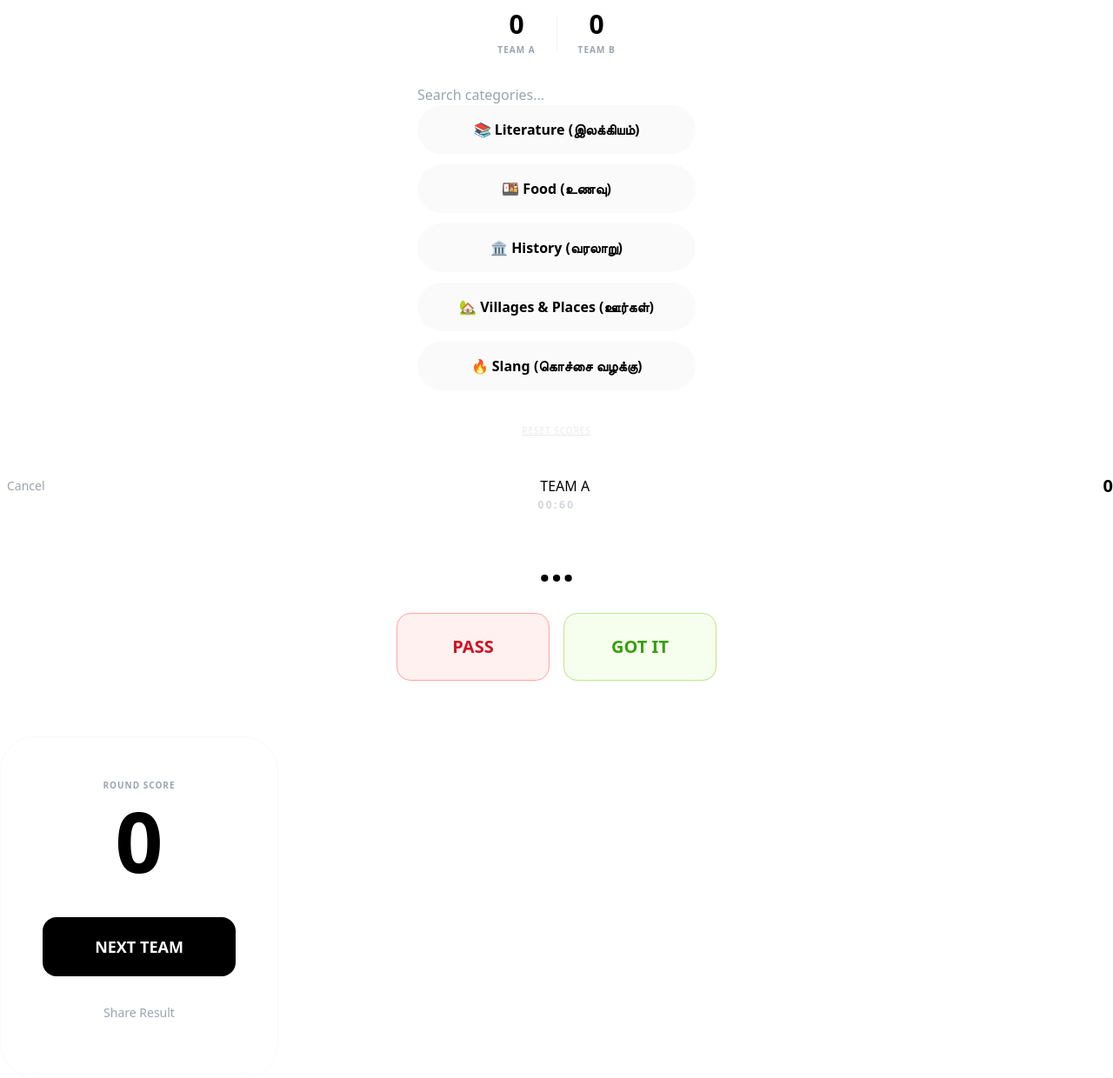
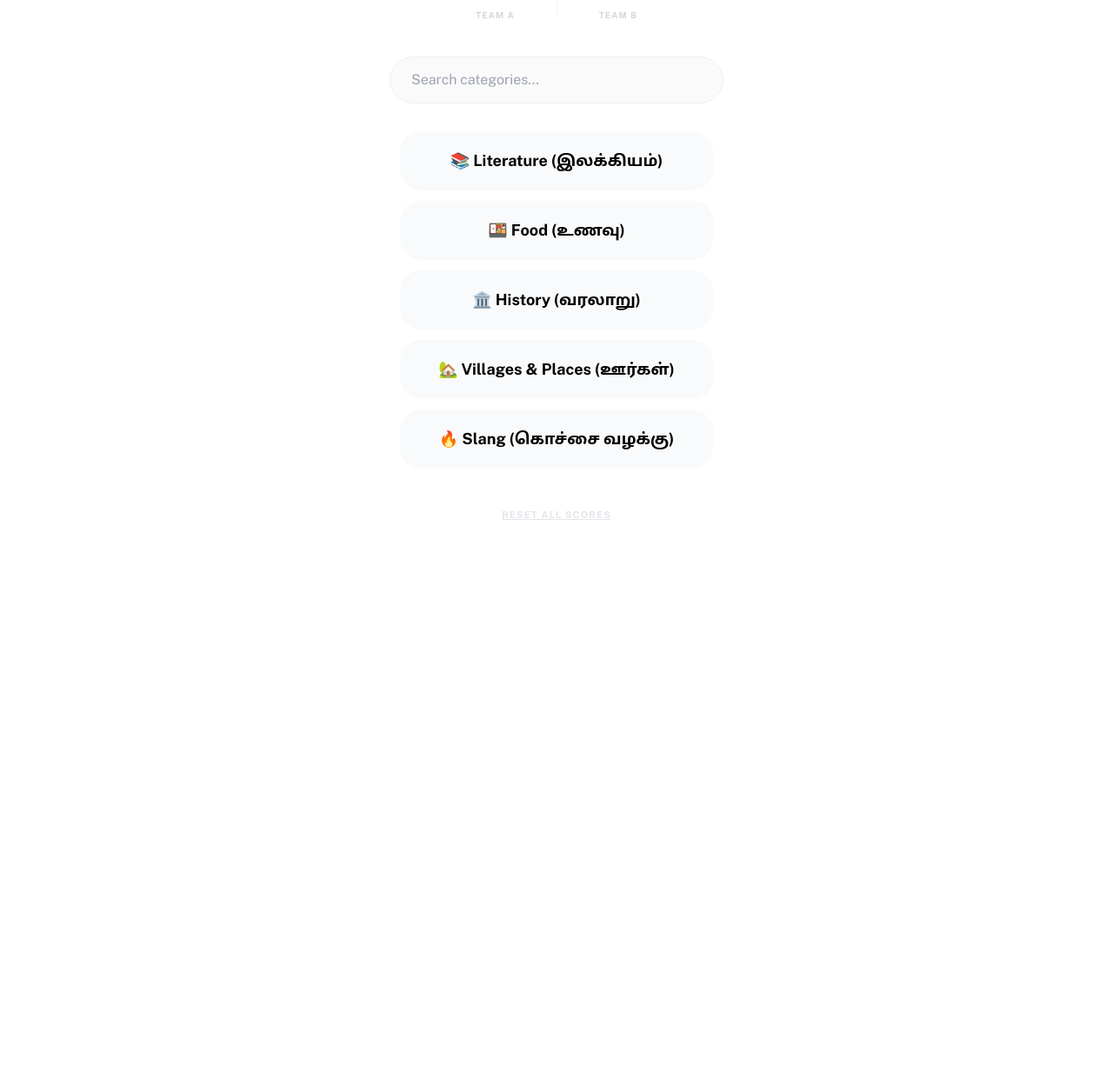
Before and after one commit to SarankanT/oru-varthai, a website: page index.html in a window 1280 px wide. Shown: the part 182-1422 px from the top of the page at 87% size. After the commit the page ends 800 px from the top, so only its background shows below. Drawn offline with nearby package versions, Linux system fonts and the light colour scheme.

Commit message:
✨ Revert to clean web-optimized version

```diff
--- a/index.html
+++ b/index.html
@@ -2,92 +2,80 @@
 <html lang="ta">
 <head>
     <meta charset="UTF-8">
-    <meta name="viewport" content="width=device-width, initial-scale=1.0, maximum-scale=1.0, user-scalable=no, viewport-fit=cover">
+    <meta name="viewport" content="width=device-width, initial-scale=1.0, maximum-scale=1.0, user-scalable=no">
     <title>Oru Varthai - Tamil Charades</title>
     <script src="https://cdn.tailwindcss.com"></script>
     <link href="https://fonts.googleapis.com/css2?family=Public+Sans:wght@400;500;600;700&family=Noto+Sans+Tamil:wght@400;700&display=swap" rel="stylesheet">
-        .category-container {
-            max-height: 400px;
-            overflow-y: auto;
-            padding: 12px;
-            -webkit-overflow-scrolling: touch;
-        }
-        .search-input {
-            width: 100%;
-            padding: 12px 20px;
-            border-radius: 99px;
-            border: 1px solid #f0f0f0;
-            background: #fafafa;
-            margin-bottom: 16px;
-            font-size: 14px;
-            outline: none;
-            transition: all 0.2s;
-        }
-        .search-input:focus {
-            border-color: #1677ff;
-            background: #fff;
-            box-shadow: 0 0 0 4px rgba(22, 119, 255, 0.1);
-        }
+    <style>
+        body { font-family: 'Public Sans', 'Noto Sans Tamil', sans-serif; background: #fff; }
+        .screen { display: none; height: 100vh; width: 100%; padding: 20px; flex-direction: column; }
+        .screen.active { display: flex; }
+        .card-shadow { box-shadow: 0 20px 40px rgba(0,0,0,0.05); }
+        .category-container { max-height: 50vh; overflow-y: auto; padding: 12px; -webkit-overflow-scrolling: touch; }
+        .search-input { width: 100%; padding: 14px 24px; border-radius: 99px; border: 1px solid #f0f0f0; background: #fafafa; margin-bottom: 20px; font-size: 16px; outline: none; transition: all 0.2s; }
+        .search-input:focus { border-color: #000; background: #fff; }
+        .word-pop { animation: pop 0.4s cubic-bezier(0.175, 0.885, 0.32, 1.275); }
+        @keyframes pop { from { opacity: 0; transform: scale(0.9) translateY(10px); } to { opacity: 1; transform: scale(1) translateY(0); } }
     </style>
 </head>
-<body class="overflow-hidden h-screen-ios">
+<body class="overflow-hidden">
 
     <!-- HOME SCREEN -->
-    <div id="screen-home" class="screen active justify-center bg-white">
-        <div class="mb-10 text-center">
-            <h1 class="text-5xl font-extrabold tracking-tight mb-4 text-black">ஒரு வார்த்தை</h1>
-            <p class="text-gray-300 text-xs font-bold tracking-[0.4em] uppercase">ORU VARTHAI</p>
+    <div id="screen-home" class="screen active justify-center text-center">
+        <div class="mb-12">
+            <h1 class="text-6xl font-black tracking-tight mb-2 text-black">ஒரு வார்த்தை</h1>
+            <p class="text-gray-400 text-xs font-bold tracking-[0.5em] uppercase">ORU VARTHAI</p>
         </div>
 
-        <div class="flex justify-center space-x-6 mb-8">
+        <div class="flex justify-center space-x-12 mb-10">
             <div class="text-center">
-                <div id="total-score-1" class="text-3xl font-bold text-black mb-1">0</div>
-                <div class="text-[10px] font-bold text-gray-400 uppercase tracking-widest">Team A</div>
+                <div id="total-score-1" class="text-4xl font-bold text-black mb-1">0</div>
+                <div class="text-[10px] font-black text-gray-300 uppercase tracking-widest">Team A</div>
             </div>
-            <div class="w-px h-10 bg-gray-100 self-center"></div>
+            <div class="w-px h-12 bg-gray-100 self-center"></div>
             <div class="text-center">
-                <div id="total-score-2" class="text-3xl font-bold text-black mb-1">0</div>
-                <div class="text-[10px] font-bold text-gray-400 uppercase tracking-widest">Team B</div>
+                <div id="total-score-2" class="text-4xl font-bold text-black mb-1">0</div>
+                <div class="text-[10px] font-black text-gray-300 uppercase tracking-widest">Team B</div>
             </div>
         </div>
 
-        <div class="w-full max-w-xs mx-auto">
+        <div class="w-full max-w-sm mx-auto">
             <input type="text" id="category-search" class="search-input" placeholder="Search categories..." oninput="filterCategories()">
             <div class="category-container space-y-3" id="category-list">
                 <!-- Categories injected here -->
             </div>
         </div>
 
-        <div class="mt-8 text-center">
-            <button onclick="resetTeams()" class="text-[10px] text-gray-300 font-medium tracking-widest uppercase underline opacity-50">Reset Scores</button>
+        <div class="mt-10">
+            <button onclick="resetTeams()" class="text-[11px] text-gray-300 font-bold tracking-widest uppercase underline opacity-60 hover:opacity-100">Reset All Scores</button>
         </div>
     </div>
 
     <!-- GAMEPLAY SCREEN -->
-    <div id="screen-game" class="screen justify-between items-center py-10">
-        <div class="w-full flex justify-between items-center">
-            <button onclick="confirmQuit()" class="text-gray-400 font-medium px-2 text-sm">Cancel</button>
-            <div id="game-team-name" class="team-pill active uppercase">Team A</div>
-            <div class="text-black font-bold w-10 text-right text-xl tabular-nums" id="game-score">0</div>
+    <div id="screen-game" class="screen justify-between py-12">
+        <div class="w-full flex justify-between items-center px-4">
+            <button onclick="confirmQuit()" class="text-gray-400 font-bold text-sm tracking-tight">QUIT</button>
+            <div id="game-team-name" class="bg-black text-white px-4 py-1 rounded-full text-[10px] font-black uppercase tracking-[0.2em]">Team A</div>
+            <div class="text-black font-black w-10 text-right text-2xl tabular-nums" id="game-score">0</div>
         </div>
 
-        <div class="text-center px-4 flex-1 flex flex-col justify-center w-full" id="game-swipe-area">
-            <div id="timer-pill" class="text-xs font-bold tracking-[0.2em] text-gray-300 mb-8 tabular-nums">00:60</div>
+        <div class="text-center px-6 flex-1 flex flex-col justify-center w-full" id="game-swipe-area">
+            <div id="timer-pill" class="text-sm font-black tracking-[0.3em] text-gray-200 mb-10 tabular-nums">00:60</div>
 
             <div id="card-content" class="word-pop space-y-6">
-                <h2 id="word-tamil" class="text-5xl font-extrabold leading-tight text-black">...</h2>
-                <div class="space-y-2">
-                    <p id="word-phonetic" class="text-2xl font-semibold text-gray-600 italic"></p>
-                    <p id="word-meaning" class="text-sm text-gray-400 font-normal px-8 leading-relaxed"></p>
+                <h2 id="word-tamil" class="text-6xl font-black leading-tight text-black">...</h2>
+                <div class="space-y-3">
+                    <p id="word-phonetic" class="text-2xl font-bold text-gray-500 italic"></p>
+                    <p id="word-meaning" class="text-base text-gray-400 font-medium px-10 leading-relaxed"></p>
                 </div>
             </div>
         </div>
 
-        <div class="w-full max-w-sm mx-auto grid grid-cols-2 gap-4 pb-6 px-2">
-            <button onclick="handleAction('pass')" class="ant-btn py-6 bg-[#fff1f0] border border-[#ffa39e] rounded-2xl text-[#cf1322] font-bold text-xl">
+        <div class="w-full max-w-md mx-auto grid grid-cols-2 gap-4 px-4 pb-4">
+            <button onclick="handleAction('pass')" class="py-6 bg-red-50 text-red-500 rounded-3xl font-black text-xl active:scale-95 transition-transform">
                 PASS
             </button>
-            <button onclick="handleAction('correct')" class="ant-btn py-6 bg-[#f6ffed] border border-[#b7eb8f] rounded-2xl text-[#389e0d] font-bold text-xl shadow-sm">
+            <button onclick="handleAction('correct')" class="py-6 bg-green-50 text-green-600 rounded-3xl font-black text-xl shadow-sm active:scale-95 transition-transform">
                 GOT IT
             </button>
         </div>
@@ -95,14 +83,14 @@
 
     <!-- RESULTS SCREEN -->
     <div id="screen-results" class="screen justify-center items-center text-center">
-        <div class="bg-white p-12 rounded-[40px] w-full max-w-xs border border-gray-50 card-shadow">
-            <h2 class="text-gray-400 font-bold mb-2 uppercase tracking-widest text-[10px]">Round Score</h2>
-            <div class="text-8xl font-bold text-black mb-10" id="final-score">0</div>
+        <div class="bg-white p-14 rounded-[50px] w-full max-w-sm border border-gray-50 card-shadow">
+            <h2 class="text-gray-300 font-black mb-3 uppercase tracking-widest text-[11px]">Round Score</h2>
+            <div class="text-9xl font-black text-black mb-12" id="final-score">0</div>
 
-            <button onclick="showScreen('home')" class="ant-btn w-full py-5 bg-black text-white font-bold rounded-2xl text-lg mb-4">
-                NEXT TEAM
+            <button onclick="showScreen('home')" class="w-full py-6 bg-black text-white font-black rounded-3xl text-xl mb-6 active:scale-95 transition-transform">
+                CONTINUE
             </button>
-            <button onclick="shareScore()" class="ant-btn w-full py-4 bg-transparent text-gray-400 rounded-2xl font-medium text-sm">
+            <button onclick="shareScore()" class="w-full py-2 bg-transparent text-gray-300 rounded-2xl font-bold text-xs uppercase tracking-widest">
                 Share Result
             </button>
         </div>
@@ -119,13 +107,11 @@
 
         const loadGame = async () => {
             try {
-                // CTO: Implementing dynamic JSON loading for Expansion Packs
                 const response = await fetch('data/master_pack.json');
                 if (!response.ok) throw new Error('Master pack not found');
                 categories = await response.json();
             } catch (e) {
                 console.error('Loading fallback content', e);
-                // COO: Fallback to minimal hardcoded if network fails
                 categories = {
                     "🎬 Movies": [
                         ["பாட்ஷா", "Baasha", "A legendary 1995 gangster film starring Rajinikanth"]
@@ -143,7 +129,7 @@
                 .filter(cat => cat.toLowerCase().includes(filter.toLowerCase()))
                 .forEach(cat => {
                     const btn = document.createElement('button');
-                    btn.className = "category-pill w-full py-4 px-6 bg-[#fafafa] rounded-full text-center font-semibold text-base transition-all active:scale-[0.98] active:bg-gray-100";
+                    btn.className = "w-full py-5 px-8 bg-gray-50 hover:bg-gray-100 rounded-3xl text-center font-bold text-lg transition-all active:scale-95 mb-3 block";
                     btn.innerText = cat;
                     btn.onclick = () => startGame(cat);
                     list.appendChild(btn);
@@ -161,7 +147,7 @@
         };
 
         const resetTeams = () => {
-            if (confirm("Reset all team points?")) {
+            if (confirm("Clear all team points?")) {
                 teamScores = { 1: 0, 2: 0 };
                 currentTeam = 1;
                 updateTotalDisplay();
@@ -185,10 +171,7 @@
         };
 
         const nextWord = () => {
-            if (currentWords.length === 0) {
-                endGame();
-                return;
-            }
+            if (currentWords.length === 0) { endGame(); return; }
             const [tamil, phonetic, meaning] = currentWords.pop();
             const container = document.getElementById('card-content');
             container.classList.remove('word-pop');
@@ -203,7 +186,7 @@
             if (type === 'correct') {
                 score++;
                 document.getElementById('game-score').innerText = score;
-                if (navigator.vibrate) navigator.vibrate(40);
+                if (navigator.vibrate) navigator.vibrate(50);
             }
             nextWord();
         };
@@ -220,12 +203,12 @@
         const updateTimerDisplay = () => {
             const pill = document.getElementById('timer-pill');
             pill.innerText = `00:${timer.toString().padStart(2, '0')}`;
-            if (timer <= 10) pill.classList.add('text-red-500');
-            else pill.classList.remove('text-red-500');
+            if (timer <= 10) pill.classList.replace('text-gray-200', 'text-red-500');
+            else pill.classList.replace('text-red-500', 'text-gray-200');
         };
 
         const confirmQuit = () => {
-            if (confirm("Quit round?")) {
+            if (confirm("End this round early?")) {
                 clearInterval(timerInterval);
                 showScreen('home');
             }
@@ -242,28 +225,8 @@
 
         const shareScore = () => {
             const lastTeam = currentTeam === 2 ? 'A' : 'B';
-            const text = `Team ${lastTeam} just scored ${score} on Oru Varthai! 🎭`;
+            const text = `Team ${lastTeam} scored ${score} on Oru Varthai! 🎭`;
             if (navigator.share) navigator.share({ text: text });
-        };
-
-        // Swipe support
-        let touchstartX = 0;
-        let touchendX = 0;
-        const swipeArea = document.getElementById('game-swipe-area');
-
-        swipeArea.addEventListener('touchstart', e => {
-            touchstartX = e.changedTouches[0].screenX;
-        });
-
-        swipeArea.addEventListener('touchend', e => {
-            touchendX = e.changedTouches[0].screenX;
-            handleSwipe();
-        });
-
-        const handleSwipe = () => {
-            const threshold = 50;
-            if (touchendX < touchstartX - threshold) handleAction('correct');
-            if (touchendX > touchstartX + threshold) handleAction('pass');
         };
 
         loadGame();
```
